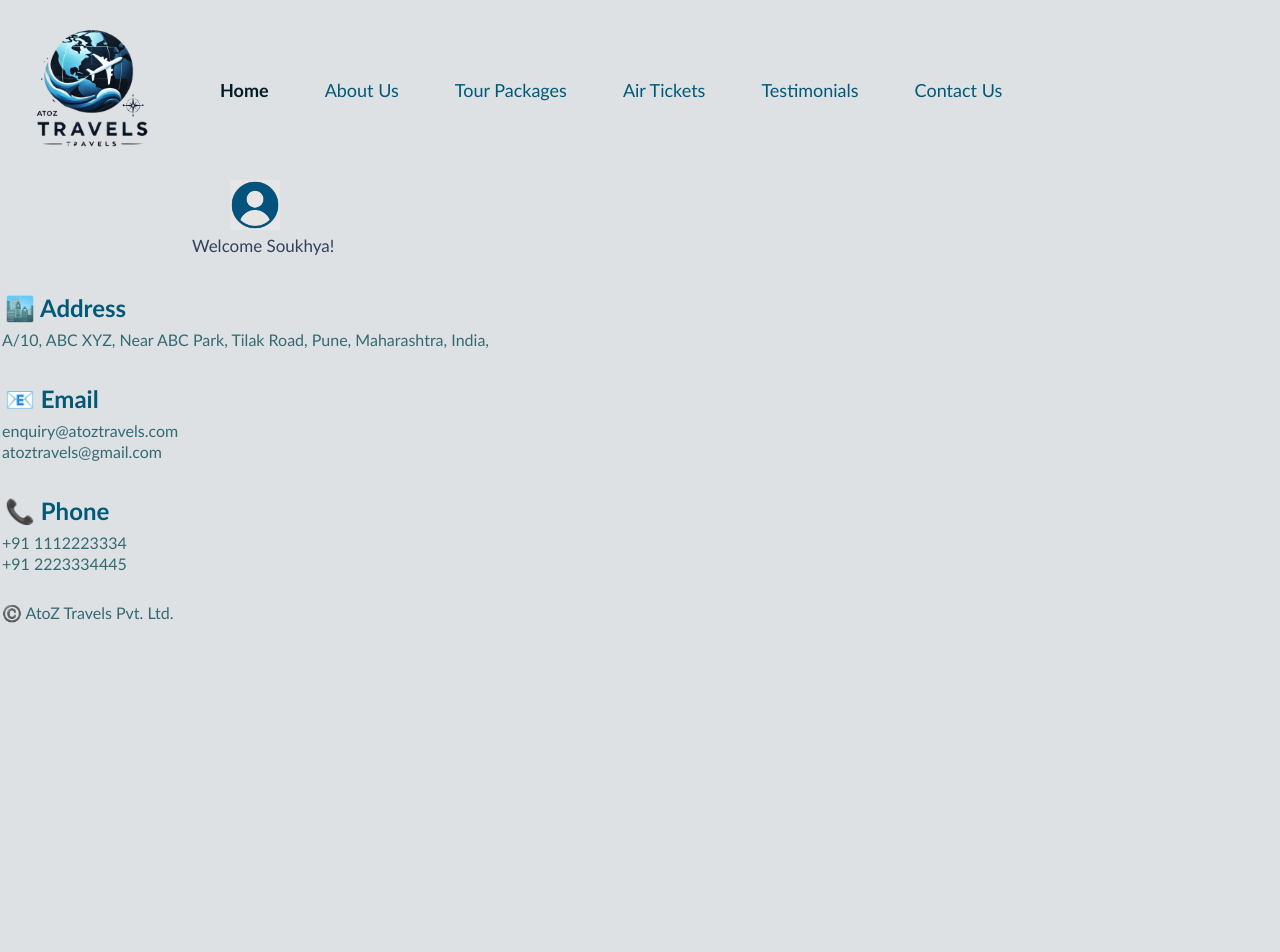
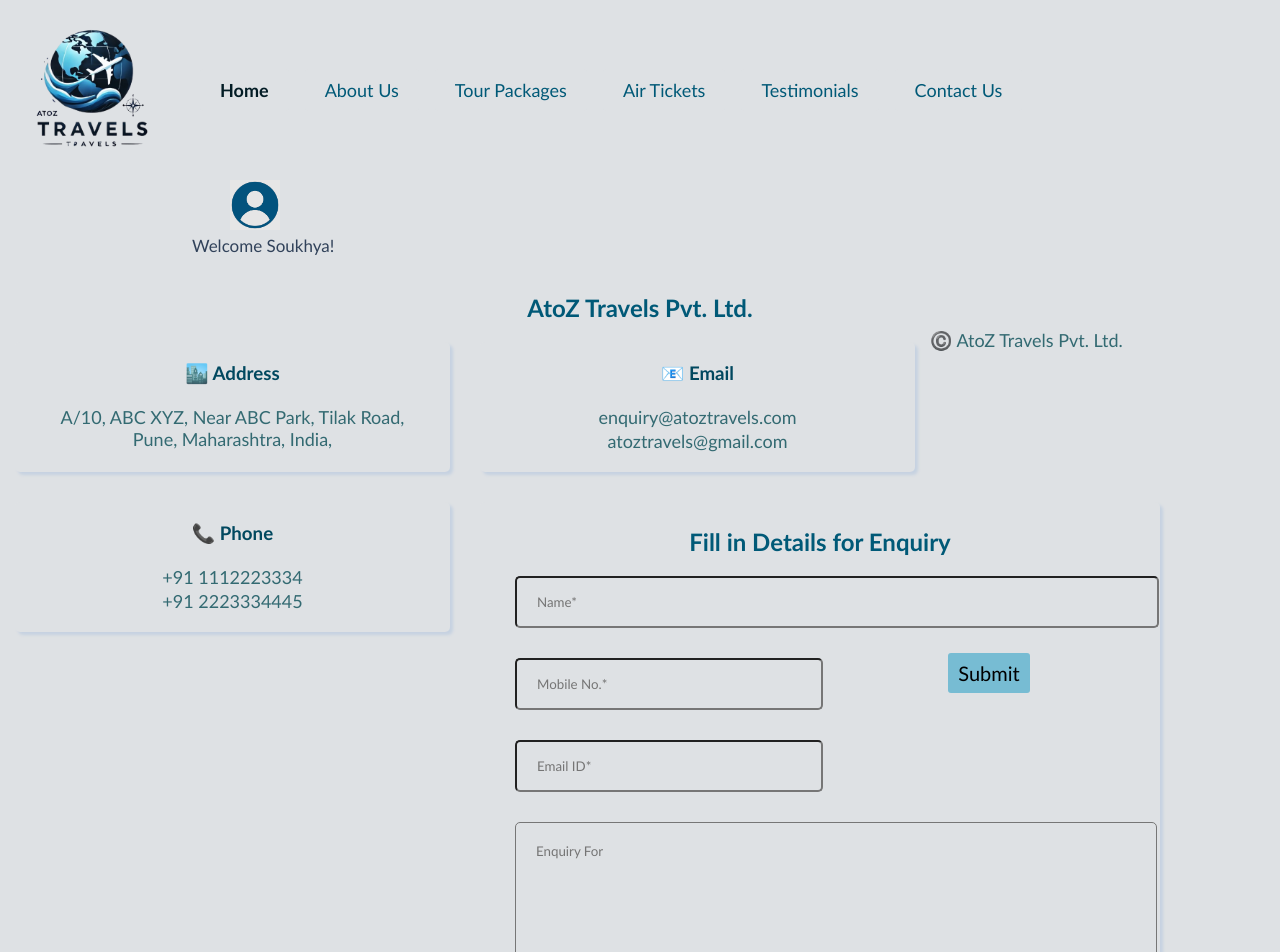
Before and after one commit to soukhyakhot/react-app, a React (Vite) app: page /contactus in a window 1280 px wide. Shown: the top 952 px of the page. Before the commit the page ends 800 px from the top, so only its background shows below. Built offline with nearby package versions, Linux system fonts and the light colour scheme.

Commit message:
contactus

```diff
--- a/src/contactUs/ContactUs.jsx
+++ b/src/contactUs/ContactUs.jsx
@@ -1,10 +1,14 @@
 import Details from './Details.jsx'
+import Form from './Form.jsx'
 
 
 function ContactUs(){
 
     return(
+        <>
         <Details />
+        <Form />
+        </>
     );
 }
 
--- a/src/contactUs/Details.jsx
+++ b/src/contactUs/Details.jsx
@@ -1,22 +1,25 @@
-
+// import travelimg from './TravelImage.jpg'
+import styles from "./Details.module.css"
 
 function Details(){
 
     return(
     <>
-        <div>
-        <h2>🏙️ Address</h2>
+    <h2>AtoZ Travels Pvt. Ltd.</h2>
+
+        <div className={styles.card}>
+        <h3>🏙️ Address</h3><br></br>
         <p>A/10, ABC XYZ, Near ABC Park, Tilak Road, Pune, Maharashtra, India,</p>
         </div>
 
-        <div>
-        <h2>📧 Email</h2>
+        <div className={styles.card}>
+        <h3>📧 Email</h3><br></br>
         <p>enquiry@atoztravels.com</p>
         <p>atoztravels@gmail.com</p>
         </div>
 
-        <div>
-        <h2>📞 Phone</h2>
+        <div className={styles.card}>
+        <h3>📞 Phone</h3><br></br>
         <p>+91 1112223334</p>
         <p>+91 2223334445</p>
         </div>
--- /dev/null
+++ b/src/contactUs/Details.module.css
@@ -0,0 +1,31 @@
+
+h2{
+   text-align: center;
+}
+
+h3{
+    color: rgb(1, 72, 95);
+}
+
+p{
+    font-size: 18px;
+}
+
+
+.card{
+    border: 1px solid hs1(0, 0%, 80%);
+    border-radius: 5px;
+    box-shadow:  3px 3px 3px rgb(198, 210, 225);
+    padding: 20px;
+    margin: 15px;
+    width: 395px;
+    height: 90px;
+    display: inline-block;
+    text-align: center;
+    gap: 100px;
+    align-items: center;
+    justify-content: center;
+    align-self: right;
+    float: left;
+
+}
--- /dev/null
+++ b/src/contactUs/Form.jsx
@@ -0,0 +1,24 @@
+import styles from "./Form.module.css"
+
+function Form(){
+
+    return(
+        <>
+
+
+
+
+        <div className={styles.card}>
+        <h2>Fill in Details for Enquiry</h2>
+            <input className={styles.name} type="text" placeholder="Name*"></input><br></br>
+            <input className={styles.telemail} type="tel" placeholder="Mobile No.*" ></input><br></br>
+            <input className={styles.telemail} type="email" placeholder="Email ID*" ></input><br></br>
+            <textarea className={styles.enquiry} placeholder="Enquiry For"></textarea>
+            <button className={styles.button}>Submit</button>
+
+        </div>
+        </>
+    );
+}
+
+export default Form
--- /dev/null
+++ b/src/contactUs/Form.module.css
@@ -0,0 +1,91 @@
+.name {
+    border: 1px solid hs1(0, 0%, 80%);
+    border-radius: 5px;
+    /* box-shadow:  3px 3px 3px rgb(198, 210, 225); */
+    padding: 20px;
+    margin: 15px;
+    width: 600px;
+    height: 8px;
+    display: inline-block;
+    text-align: left;
+    gap: 100px;
+    align-items: center;
+    justify-content: center;
+    align-self: right;
+    float: left;
+
+}
+
+.telemail{
+    border: 1px solid hs1(0, 0%, 80%);
+    border-radius: 5px;
+    /* box-shadow:  3px 3px 3px rgb(198, 210, 225); */
+    padding: 20px;
+    margin: 15px;
+    width: 264px;
+    height: 8px;
+    display: inline-block;
+    text-align: left;
+    gap: 100px;
+    align-items: center;
+    justify-content: center;
+    align-self: right;
+    float: left;
+
+
+}
+
+.enquiry{
+    border: 1px solid hs1(0, 0%, 80%);
+    border-radius: 5px;
+    /* box-shadow:  3px 3px 3px rgb(198, 210, 225); */
+    padding: 20px;
+    margin: 15px;
+    width: 600px;
+    height: 100px;
+    display: inline-block;
+    text-align: left;
+    gap: 100px;
+    align-items: center;
+    justify-content: center;
+    align-self: right;
+    float: left;
+
+}
+
+.button{
+    font-size: 20px;
+    margin: 10px;
+    padding: 10px;
+    padding-bottom: 8px;
+    padding-top: 8px;
+    border-radius: 3px;
+    background-color: rgb(119, 188, 211);
+    border: 0cap;
+}
+
+.button:hover{
+
+    background-color: rgb(135, 223, 181);
+
+}
+
+
+
+.card{
+    border: 1px solid hs1(0, 0%, 80%);
+    border-radius: 5px;
+    box-shadow:  3px 3px 3px rgb(198, 210, 225);
+    padding: 20px;
+    margin: 15px;
+    width: 50%;
+    height: 500px;
+    display: inline-block;
+    text-align: center;
+    gap: 100px;
+    align-items: center;
+    justify-content: center;
+    align-self: right;
+    float: left;
+
+}
```
Also changed, not shown: src/contactUs/office.webp (added).
